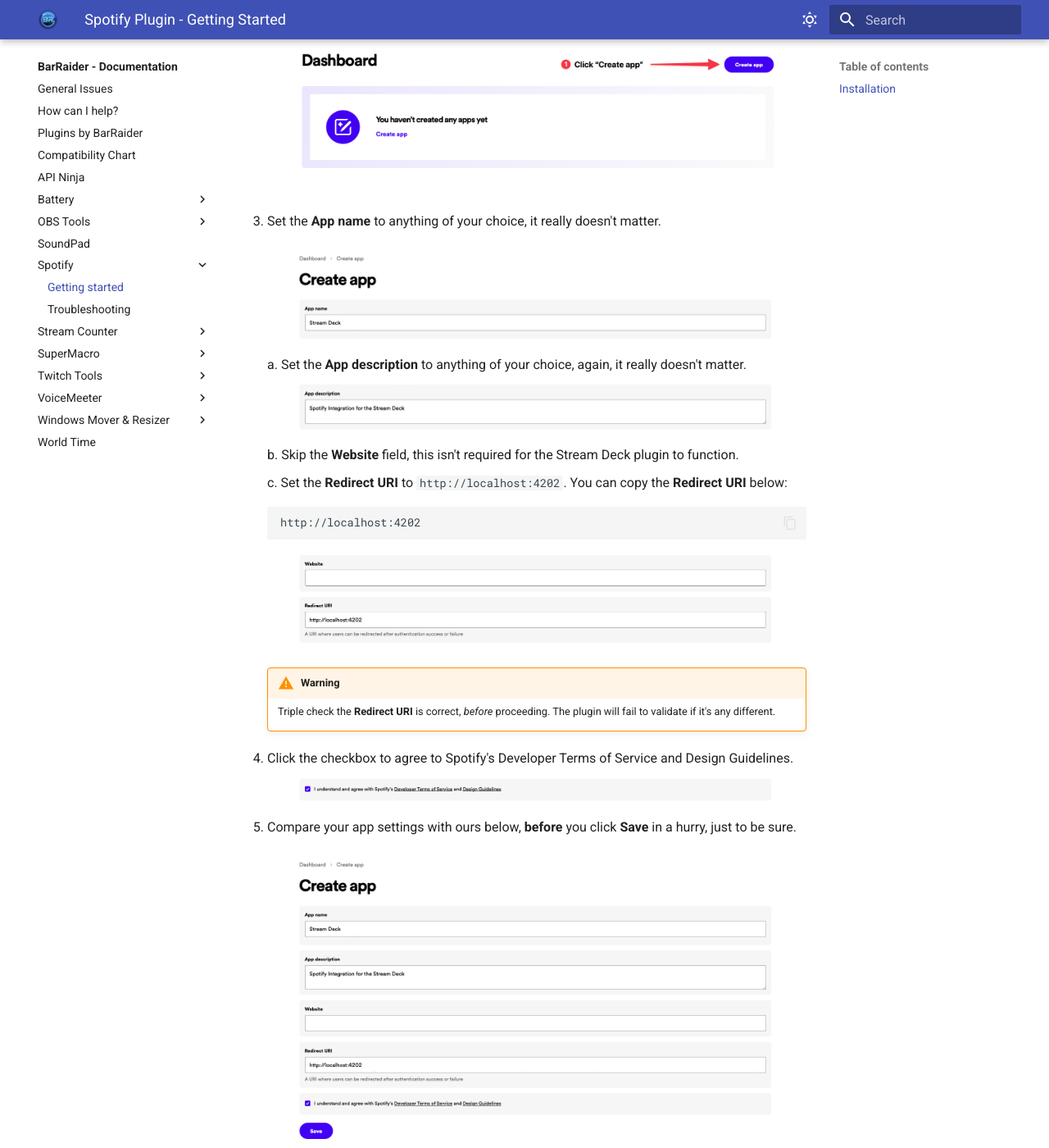
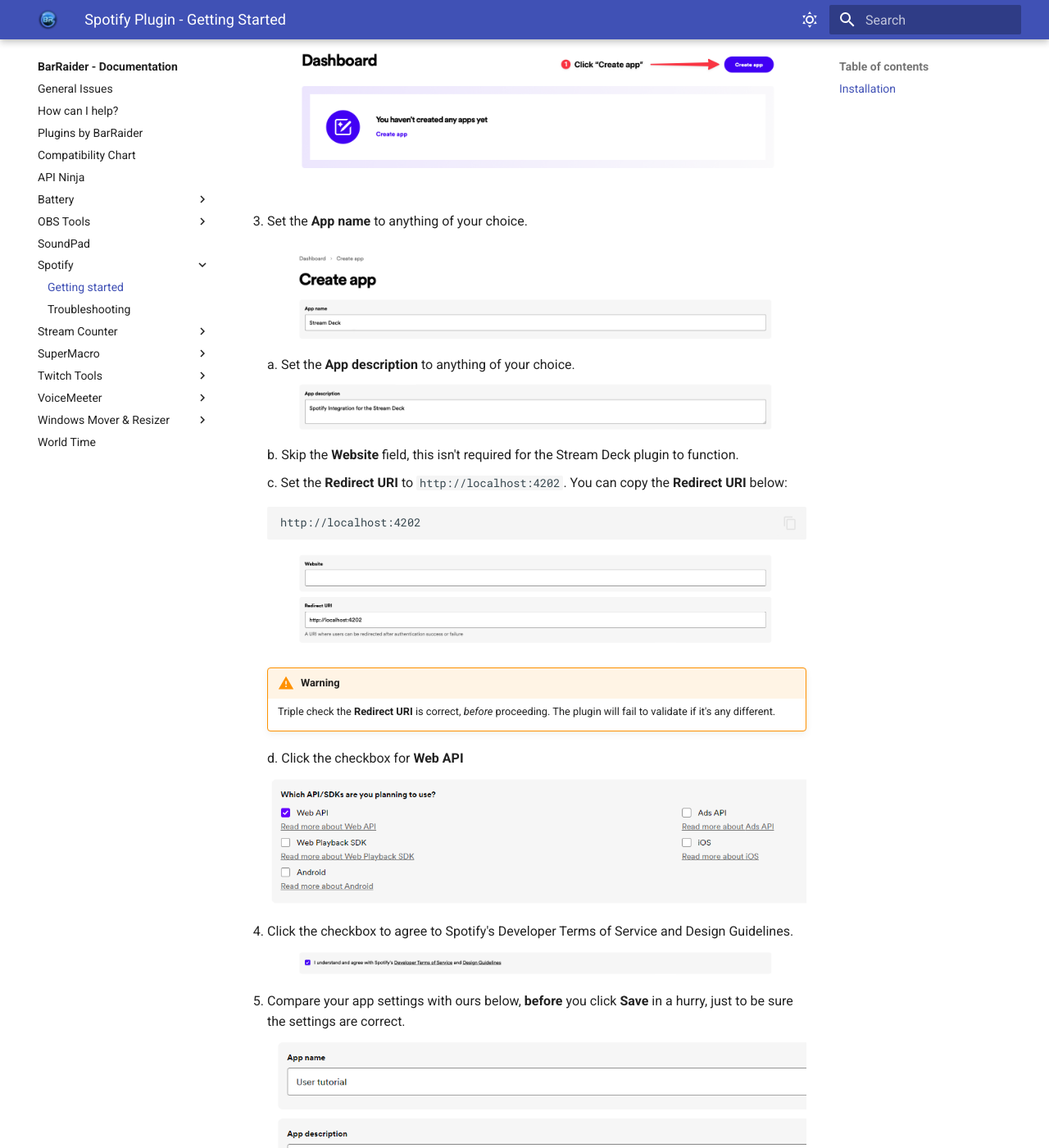
Before and after one commit to BarRaiders/barraiders.github.io, an MkDocs documentation site: the page built from docs/faqs/spotify/getting-started.md, in a window 1280 px wide and 1400 px high, scrolled down 485 px. Shown: the whole window at 82% size. Built offline with MkDocs 1.6.1 and Material for MkDocs 9.7.7, drawn with Linux system fonts in a browser that asks for light colours; comment, search, counter and statistics services are not loaded.

Commit message:
Updated steps for spotify

```diff
--- a/docs/faqs/spotify/getting-started.md
+++ b/docs/faqs/spotify/getting-started.md
@@ -18,11 +18,11 @@
 
     ![Step 2](img/spotauth2.png)
 
-3. Set the **App name** to anything of your choice, it really doesn't matter.
+3. Set the **App name** to anything of your choice.
 
     ![Step 3](img/spotauth3.png)
 
-    a. Set the **App description** to anything of your choice, again, it really doesn't matter.
+    a. Set the **App description** to anything of your choice.
 
     ![Step 3a](img/spotauth3a.png)
 
@@ -40,11 +40,16 @@
 
         Triple check the **Redirect URI** is correct, *before* proceeding. The plugin will fail to validate if it's any different.
 
+    d.  Click the checkbox for **Web API**
+
+
+    ![Step d](img/spotapichoice.png)
+
 4. Click the checkbox to agree to Spotify's Developer Terms of Service and Design Guidelines.
 
     ![Step 4](img/spotauth4.png)
 
-5. Compare your app settings with ours below, **before** you click **Save** in a hurry, just to be sure.
+5. Compare your app settings with ours below, **before** you click **Save** in a hurry, just to be sure the settings are correct.
 
     ![Step 5](img/spotauthoverview.png)
 
```
Also changed, not shown: docs/faqs/spotify/troubleshooting.md (+1 -5 lines), docs/faqs/spotify/img/spotapichoice.png (added), docs/faqs/spotify/img/spotauthoverview.png.
